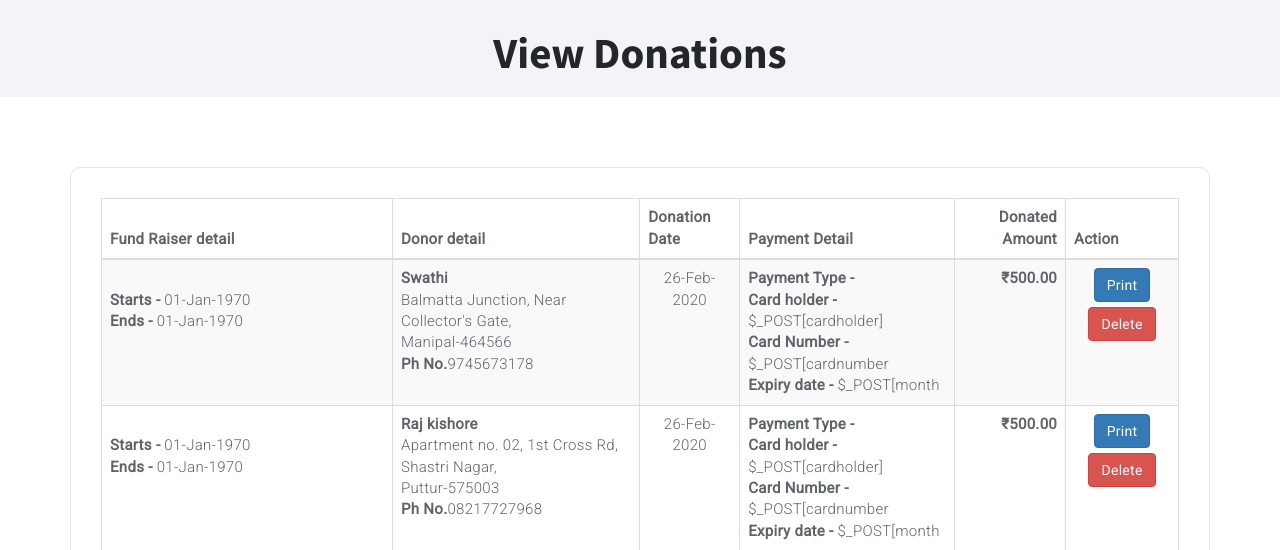
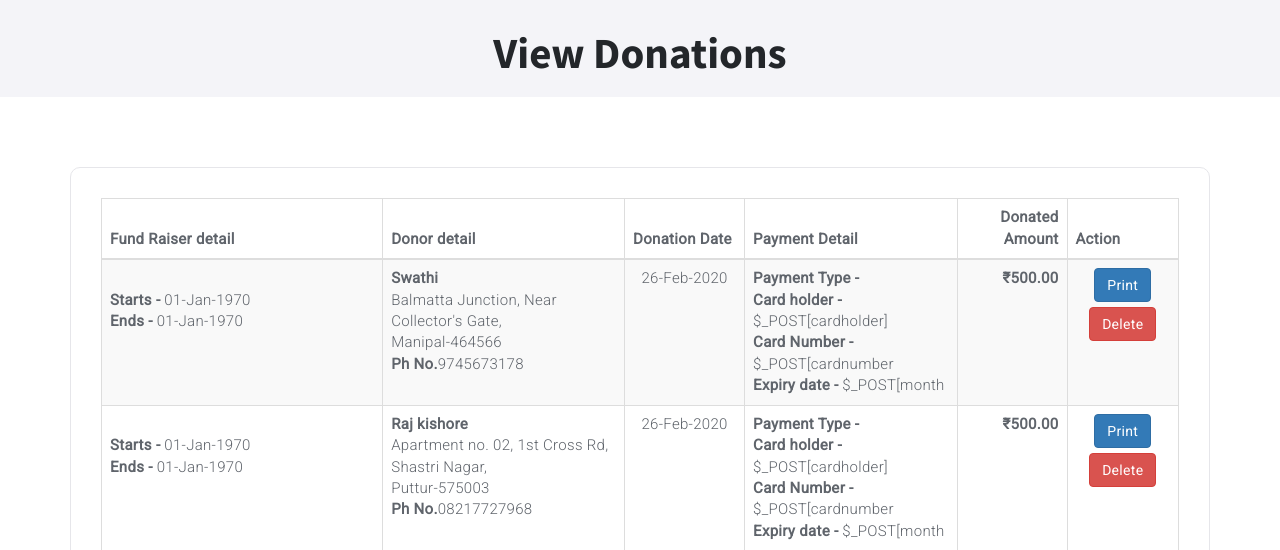
Before and after one commit to neilotpal/LOG, a PHP site: page /viewfundcollection.php in a window 1280 px wide. Shown: the part 60-610 px from the top of the page. Run offline with PHP 8.4, Linux system fonts and the light colour scheme; data comes from the database, SQL or seed files in the repository; some libraries are stand-ins or nearby versions.

Commit message:
Date column

```diff
--- a/viewfundcollection.php
+++ b/viewfundcollection.php
@@ -43,7 +43,7 @@ if(isset($_GET['delid']))
 		<tr>
 			<th>Fund Raiser detail</th>
 			<th>Donor detail</th>
-			<th style="width: 100px;">Donation Date</th>
+			<th style="width: 120px;">Donation Date</th>
 			<th>Payment Detail</th>
 			<th style='text-align: right;'>Donated Amount</th>
 			<th>Action</th>
```
